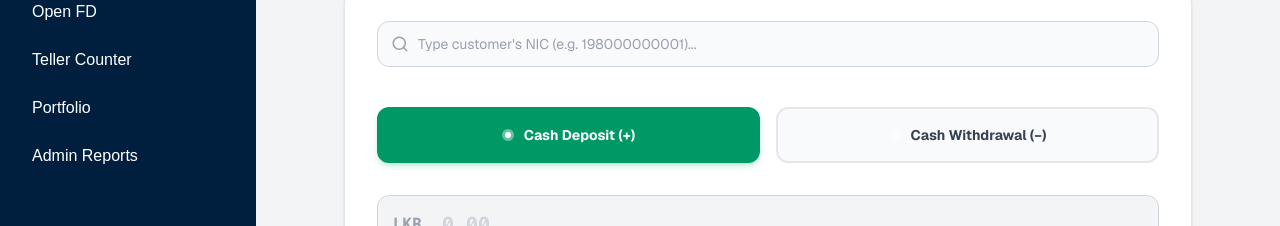
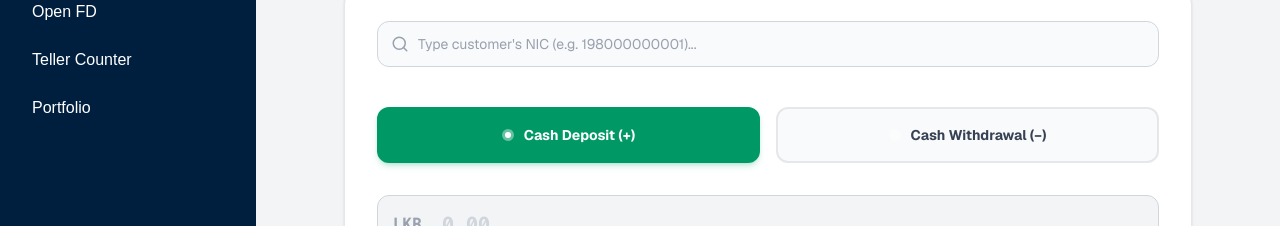
Before and after one commit to Arkeshan/B-Trust-MIMS, a Next.js app in the folder frontend/: page /agent/transfer in a window 1280 px wide. Shown: the part 249-475 px from the top of the page. Built offline with nearby package versions, Linux system fonts and the light colour scheme.

Commit message:
Update layout.tsx

```diff
--- a/frontend/app/agent/layout.tsx
+++ b/frontend/app/agent/layout.tsx
@@ -14,7 +14,7 @@ export default function AgentLayout({ children }: { children: React.ReactNode })
           <Link href="/agent/fd/new" className="block px-4 py-2 rounded hover:bg-blue-800 transition-colors">Open FD</Link>
           <Link href="/agent/transfer" className="block px-4 py-2 rounded hover:bg-blue-800 transition-colors">Teller Counter</Link>
           <Link href="/agent/portfolio" className="block px-4 py-2 rounded hover:bg-blue-800 transition-colors">Portfolio</Link>
-          <Link href="/admin/reports" className="block px-4 py-2 rounded hover:bg-blue-800 transition-colors">Admin Reports</Link>
+
         </nav>
       </aside>
 
```
